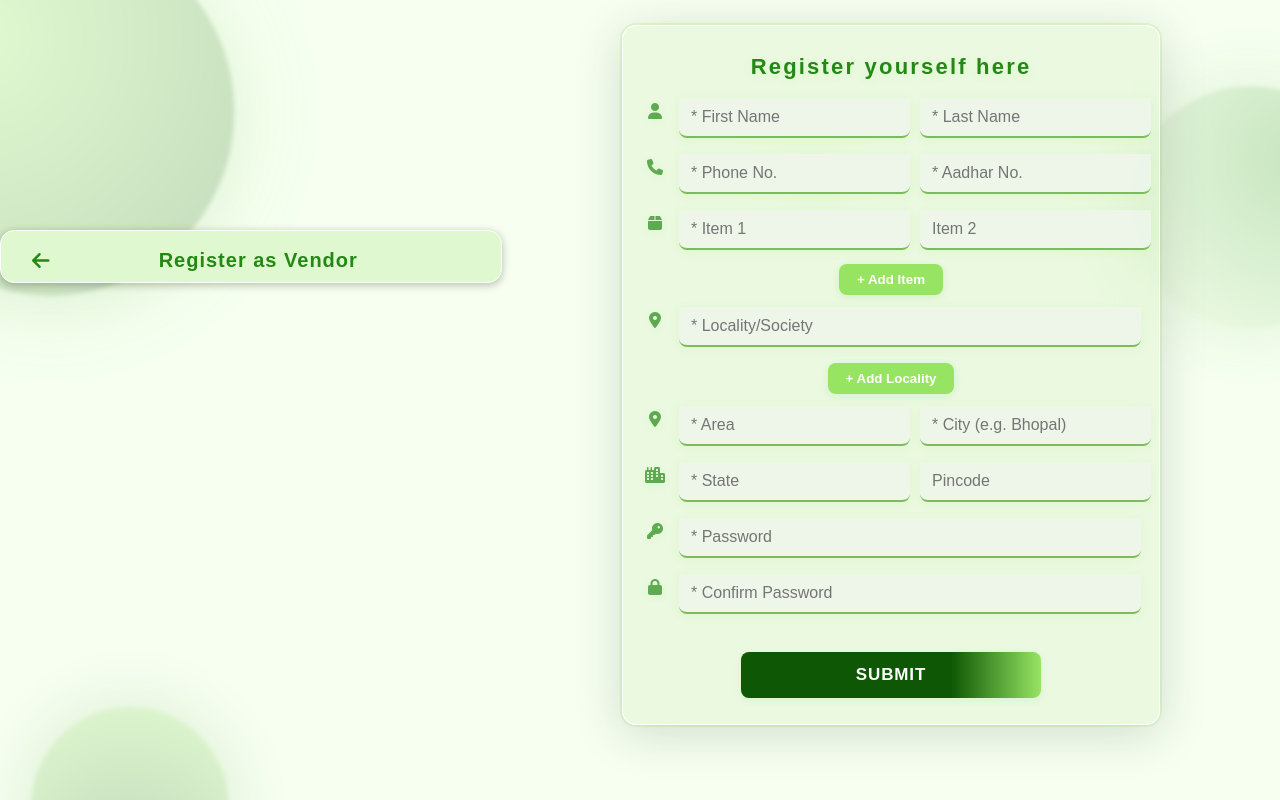
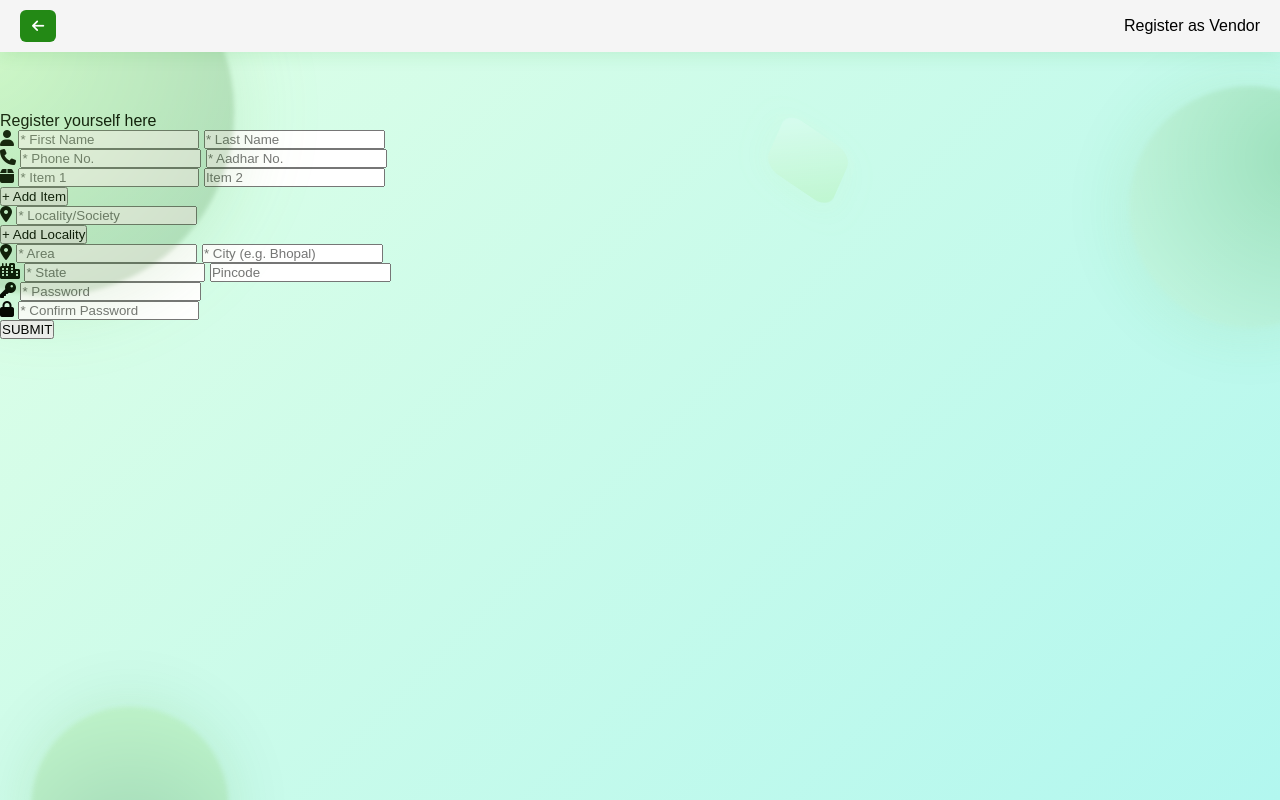
Before and after one commit to Shourya-912/Knock-at-Door, a Flask app: page /vendor_reg in a window 1280 px wide. Run offline with Flask 3, Linux system fonts and the light colour scheme; some libraries are stand-ins or nearby versions.

Commit message:
Update intf_reg.css

```diff
--- a/frontend-flask/static/css/intf_reg.css
+++ b/frontend-flask/static/css/intf_reg.css
@@ -1,235 +1,181 @@
-body {
-  overflow-x: hidden;
+* {
       margin: 0;
       padding: 0;
-  background: #f6fff0;
+      box-sizing: border-box;
+    }
+
+    body {
+      background: linear-gradient(135deg, #e0ffe6 0%, #b2f7ef 100%);
       font-family: Arial, sans-serif;
       min-height: 100vh;
-  display: flex;
-  align-items: flex-start;
-  justify-content: center;
+      overflow-x: hidden;
     }
 
+    /* Top Bar - Customer Info */
     .topbar {
-  width: 100vw;
-  max-width: 500px;
-  background:  #e0f8d0;
-  border-radius: 14px;
-  box-shadow: 0 2px 8px rgba(0,0,0,0.269);
-  padding: 18px 0 10px 0;
         display: flex;
+        justify-content: space-between;
         align-items: center;
-  position: sticky;
-  margin-top:18%;
-  z-index: 2;
-  backdrop-filter: blur(18px) saturate(1.3);
-  border: 1.5px solid #fff;
-  animation: fadeSlideIn 1.2s cubic-bezier(.4,2,.6,1) 0.3s both;
-  transition: box-shadow 0.15s;
+        background: whitesmoke;
+        /* border-radius: 12px; */
+        padding: 10px 20px;
+        margin-bottom: 60px;
+        box-shadow: 0 4px 16px rgba(34, 139, 34, 0.1);
+        backdrop-filter: blur(10px);
     }
 
     .topbar .back-btn {
-  position: relative;
-  margin-left: 25px;
-  color: #238915;
-  background: none;
+        background: #238915;
+        color: white;
         border: none;
-  font-size: 20px;
+        border-radius: 6px;
+        padding: 8px 12px;
         cursor: pointer;
-  display: flex;
-  align-items: center;
-  text-decoration: none;
-  outline: none;
-  z-index: 2;
-  opacity: 0;
-  animation: fadeInBtn 1s 0.3s both;
-  transition: color 0.2s, text-shadow 0.2s;
+        font-size: 14px;
+        transition: background 0.3s;
     }
 
     .topbar .back-btn:hover {
-  color: #0e5704;
-  text-shadow: 0 2px 8px #97e46388;
+      background: #0e5704;
     }
 
-@keyframes fadeInBtn {
-  0% { opacity: 0; transform: translateX(-20px);}
-  100% { opacity: 1; transform: translateX(0);}
+    .topbar .alerts-btn {
+        background: linear-gradient(135deg, #667eea 0%, #764ba2 100%);
+        color: white;
+        border: none;
+        border-radius: 6px;
+        padding: 8px 16px;
+        cursor: pointer;
+        font-size: 14px;
+        transition: transform 0.2s, box-shadow 0.2s;
+        display: flex;
+        align-items: center;
+        gap: 6px;
+        font-weight: bold;
     }
 
-.topbar-title {
+    .topbar .alerts-btn:hover {
+        transform: scale(1.05);
+        box-shadow: 0 4px 12px rgba(102, 126, 234, 0.4);
+    }
+
+    .customer-info {
       flex: 1;
-  font-size: 20px;
+      margin-left: 16px;
+    }
+
+    .customer-info p {
       color: #238915;
       font-weight: bold;
-  text-align: center;
-  letter-spacing: 0.05em;
-  margin-right: 40px;
+      margin: 4px 0;
+      font-size: 14px;
     }
 
-.form-container {
-  width: 100%;
-  max-width: 500px;
-  background: #dff3d27a;
-  border-radius: 14px;
-  box-shadow: 0 8px 48px 0 rgba(46, 58, 46, 0.18), 0 0 0 2px #97e46333;
-  padding: 18px 18px 18px 18px;
-  margin: 0 auto;
-  margin-top: 25px;
-  position: relative;
-  display: flex;
-  flex-direction: column;
-  align-items: center;
-  overflow-y: auto;
-  z-index: 2;
-  backdrop-filter: blur(18px) saturate(1.3);
-  border: 1.5px solid #fff;
-  animation: fadeSlideIn 1.2s cubic-bezier(.4,2,.6,1) 0.3s both;
-  transition: box-shadow 0.3s;
-
+    .customer-info .name {
+      font-size: 18px;
+      color: #0e5704;
     }
 
-.form-container:hover, .topbar:hover, .form-container:focus-within {
-  box-shadow: 0 16px 64px 0 #b6b8b455, 0 0 0 4px #c6e7c2e5;
-  border-color: #97e463;
-}
-@keyframes fadeSlideIn {
-  0% { opacity: 0; transform: translateY(40px) scale(0.97);}
-  100% { opacity: 1; transform: translateY(0) scale(1);}
+    /* Main Container */
+    .main-container {
+      max-width: 900px;
+      margin: 0 auto;
     }
 
-.form-title {
-  font-size: 22px;
+    .section-title {
+      font-size: 24px;
       color: #238915;
+      margin-bottom: 20px;
       text-align: center;
-  margin-bottom: 18px;
-  margin-top: 10px;
       font-weight: bold;
-  letter-spacing: 0.1em;
-  opacity: 0;
-  animation: fadeInUp 0.9s 0.3s both;
-  text-shadow: 0 2px 8px #97e46322;
     }
 
-.input-row {
+    /* Vendors Grid */
+    .vendors-container {
+      display: grid;
+      grid-template-columns: repeat(auto-fill, minmax(280px, 1fr));
+      gap: 20px;
+      margin-top: 20px;
+    }
+
+    .vendor-card {
+      background: rgba(255, 255, 255, 0.95);
+      border-radius: 16px;
+      padding: 20px;
+      box-shadow: 0 4px 24px rgba(34, 139, 34, 0.15);
+      transition: all 0.3s;
+      cursor: pointer;
+    }
+
+    .vendor-card:hover {
+      transform: translateY(-4px);
+      box-shadow: 0 8px 32px rgba(34, 139, 34, 0.25);
+    }
+
+    .vendor-card .vendor-name {
+      font-size: 20px;
+      color: #0e5704;
+      font-weight: bold;
+      margin-bottom: 12px;
+    }
+
+    .vendor-card .vendor-detail {
       display: flex;
       align-items: center;
-  gap: 10px;
-  margin-bottom: 14px;
-  width: 100%;
-  animation: fadeInUp 1s 0.4s both;
-  perspective: 400px;
+      margin: 8px 0;
+      color: #555;
+      font-size: 14px;
     }
 
-#item-fields {
-  margin-bottom: 12px; /* Apni desired value yahan set karein */
+    .vendor-card .vendor-detail i {
+      color: #238915;
+      margin-right: 8px;
+      width: 18px;
     }
 
-@keyframes fadeInUp {
-  0% { opacity: 0; transform: translateY(20px);}
-  100% { opacity: 1; transform: translateY(0);}
+    .vendor-card .items {
+      background: #f0f8e8;
+      border-radius: 8px;
+      padding: 8px;
+      margin-top: 12px;
+      font-size: 13px;
+      color: #238915;
     }
 
-.input-icon {
-  position: relative;
-  font-size: 16px;
-  color: #238915;
-  min-width: 28px;
-  text-align: center;
-  transform: translateY(-50%);
-  opacity: 0.7;
-  pointer-events: none;
-  transition: color 0.2s, text-shadow 0.2s;
-  text-shadow: 0 2px 8px #97e46322;
+    .vendor-card .action-btn {
+      width: 100%;
+      margin-top: 12px;
+      padding: 10px;
+      background: linear-gradient(135deg, #0e5704 60%, #97e463 100%);
+      color: white;
+      border: none;
+      border-radius: 8px;
+      cursor: pointer;
+      font-weight: bold;
+      transition: all 0.3s;
     }
 
-.form-input {
-  flex: 1;
-  padding: 10px 12px;
-  border: none;
-  border-bottom: 2px solid #76b751f0;
-  background: #eff6ebda;
-  font-size: 16px;
-  color: #238915;
-  outline: none;
-  transition: border 0.2s, box-shadow 0.2s, background 0.2s;
-  margin-bottom: 2px;
-  box-sizing: border-box;
-  border-radius: 0 0 8px 8px;
-  box-shadow: 0 2px 8px #97e46322;
-  backdrop-filter: blur(2px);
-  font-weight: 500;
-  perspective: 400px;
-  transform-style: preserve-3d;
-}
-.form-input:focus {
-  border-bottom: 2.5px solid  #238915;
-  box-shadow: 0 4px 24px #97e46355, 0 2px 8px #97e46322;
-  background: #f6fff0;
-  animation: inputGlow 0.6s;
-}
-@keyframes inputGlow {
-  0% { box-shadow: 0 0 0 #97e46300;}
-  50% { box-shadow: 0 0 16px #97e46388;}
-  100% { box-shadow: 0 4px 24px #97e46355;}
+    .vendor-card .action-btn:hover {
+      box-shadow: 0 4px 12px rgba(34, 139, 34, 0.3);
+      transform: scale(1.02);
     }
 
-.add-item-btn, .add-locality-btn {
-  margin-bottom: 12px;
-  padding: 8px 18px;
-  border-radius: 8px;
-  border: none;
-  background: #97e463;
-  color: #fff;
+    /* No Vendors Message */
+    .no-vendors {
+      text-align: center;
+      padding: 60px 20px;
+      color: #238915;
+    }
+
+    .no-vendors i {
+      font-size: 64px;
+      color: #97e463;
+      margin-bottom: 20px;
+      opacity: 0.7;
+    }
+
+    .no-vendors p {
+      font-size: 18px;
       font-weight: bold;
-  cursor: pointer;
-  box-shadow: 0 2px 8px rgba(34,139,34,0.09);
-  transition: background 0.2s;
+      color: #0e5704;
     }
-.add-item-btn:hover, .add-locality-btn:hover {
-  background: #238915;
-}
-.submit-btn {
-  width: 60%;
-  padding: 13px 0;
-  border-radius: 8px;
-  font-size: 17px;
-  font-weight: bold;
-  border: none;
-  background: linear-gradient(90deg, #0e5704 70%, #97e463 100%);
-  color: #fff;
-  cursor: pointer;
-  margin: 22px 0 8px 0;
-  transition: background 0.2s, color 0.2s, box-shadow 0.2s, transform 0.1s;
-  box-shadow: 0 2px 8px rgba(34,139,34,0.07), 0 0 0 0 #97e46300;
-  opacity: 0;
-  animation: fadeInUp 1s 0.4s both;
-  letter-spacing: 0.05em;
-  perspective: 400px;
-  transform-style: preserve-3d;
-  will-change: transform, box-shadow;
-}
-  .submit-btn:hover, .submit-btn:focus {
-  background: #fff;
-  color: #0e5704;
-  box-shadow: 0 8px 32px #97e46355, 0 0 0 4px #0e570433;
-  transform: translateY(-2px) scale(1.04) rotateX(8deg);
-  border: 1.2px solid #0e5704;
-}
-.submit-btn:active {
-  background: #97e463;
-  color: #fff;
-  box-shadow: 0 2px 8px #0e570455;
-  transform: translateY(2px) scale(0.98) rotateX(-4deg);
-}
-@media (max-width: 600px) {
-  .form-container, .topbar {
-    max-width: 98vw;
-    padding: 12px 2vw;
-  }
-  .form-title {
-    font-size: 18px;
-  }
-  .submit-btn {
-    width: 90%;
-  }
-}
```
Lines whose indentation alone changed are shown as unchanged.
